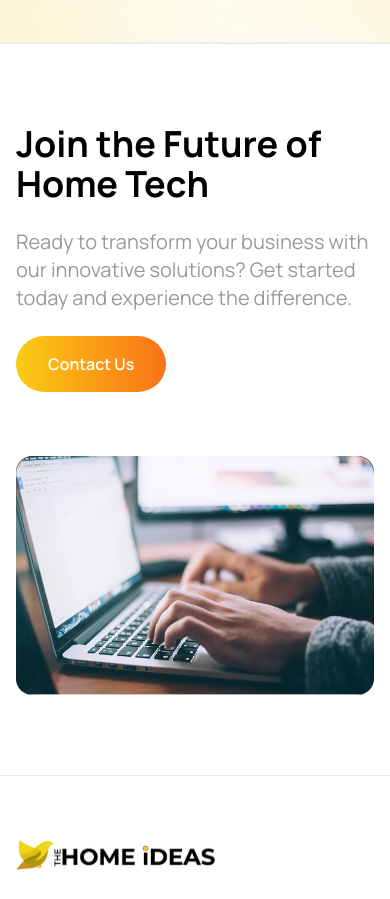
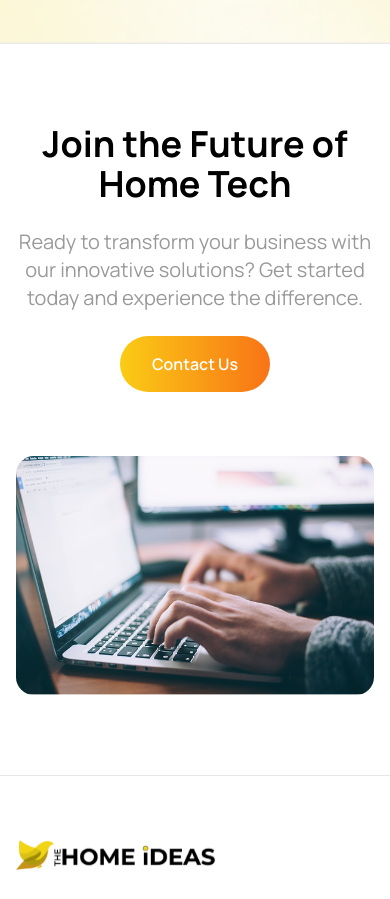
Before and after one commit to Sanjayuiux/homeideas, a Next.js app: page / in a window 390 px wide. Shown: the part 8080-8979 px from the top of the page. Built offline with nearby package versions, Linux system fonts and the light colour scheme.

Commit message:
responsive layout for Contact section

```diff
--- a/src/app/page.tsx
+++ b/src/app/page.tsx
@@ -422,31 +422,33 @@
             </div>
           </section>
           {/* CTA Section */}
-          <section className="py-20 " id='contact'>
+          <section className="py-20" id="contact">
   <div className="max-w-7xl mx-auto px-4 sm:px-6 lg:px-8">
     <div className="grid lg:grid-cols-2 gap-16 items-center">
-                <div className="space-y-6">
+
+      {/* Left content (first on all screens, left on desktop) */}
+      <div className="space-y-6 order-1 lg:order-1 text-center md:text-center lg:text-left flex flex-col items-center lg:items-start">
         <h2 className="text-4xl md:text-5xl font-bold text-black">
           Join the Future of Home Tech
         </h2>
-                  <p className="text-xl text-black/40">
+        <p className="text-xl text-black/40 max-w-2xl">
           Ready to transform your business with our innovative solutions? Get started today and experience the difference.
         </p>
-                  <div className="flex gap-4">
+        <div className="flex gap-4 justify-center lg:justify-start">
           <Link
             href="/contact-us"
-                    className="bg-gradient-to-r from-yellow-400 to-orange-500 text-white px-8 py-4 rounded-full font-semibold hover:shadow-lg transform hover:scale-105 transition-all duration-300">
+            className="bg-gradient-to-r from-yellow-400 to-orange-500 text-white px-8 py-4 rounded-full font-semibold hover:shadow-lg transform hover:scale-105 transition-all duration-300"
+          >
             Contact Us
           </Link>
-                    {/* <button className="bg-white text-gray-900 px-8 py-4 rounded-full font-semibold border-2 border-gray-200 hover:border-gray-300 transition-colors">
-                      Contact Us
-                    </button> */}
         </div>
       </div>
-                <div className="relative">
-                  <div className="w-full object-cover h-full bg-gray-700 rounded-2xl flex items-center justify-center">
+
+      {/* Right image (below content on mobile, right on desktop) */}
+      <div className="relative order-2 lg:order-2 flex justify-center lg:justify-end">
+        <div className="w-full object-cover h-full rounded-2xl flex items-center justify-center">
           <div className="text-6xl">
-                      <img src='/assets/images/cta.jpg' className='rounded-[18px]'/>
+            <img src="/assets/images/cta.jpg" alt="Call to Action" className="rounded-[18px]" />
           </div>
         </div>
       </div>
@@ -454,6 +456,7 @@
   </div>
 </section>
 
+
           <Footer/>
         </div>
       </>
```
Lines whose indentation alone changed are shown as unchanged.
